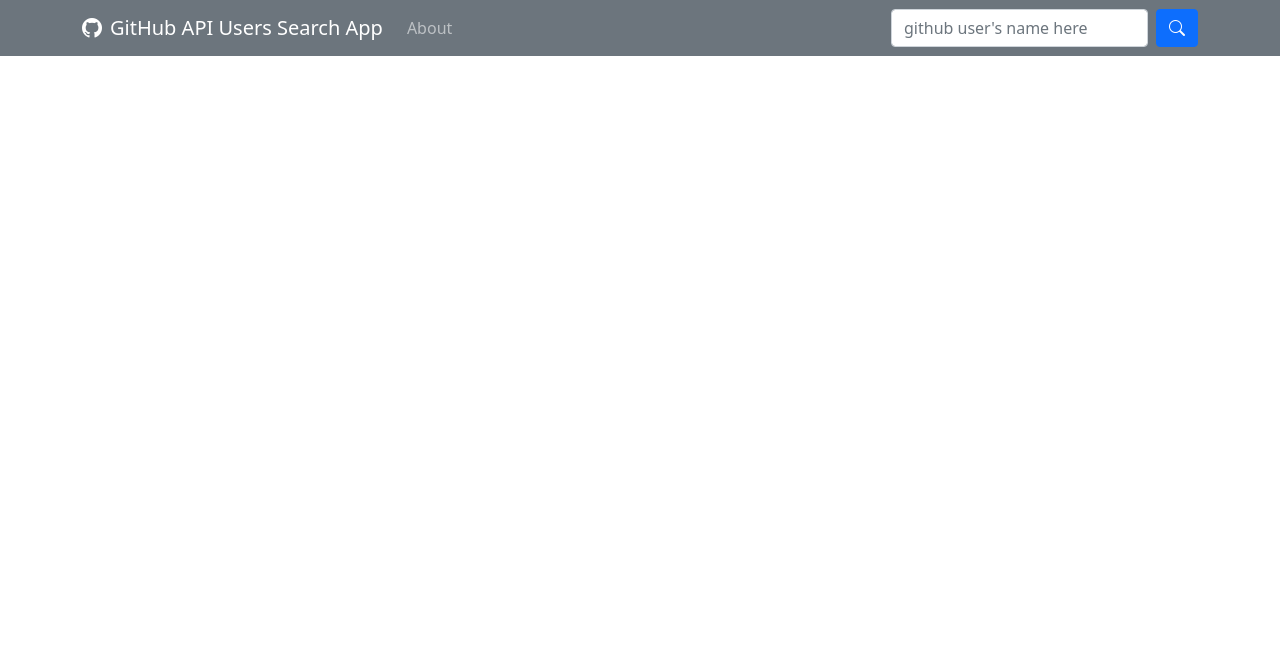
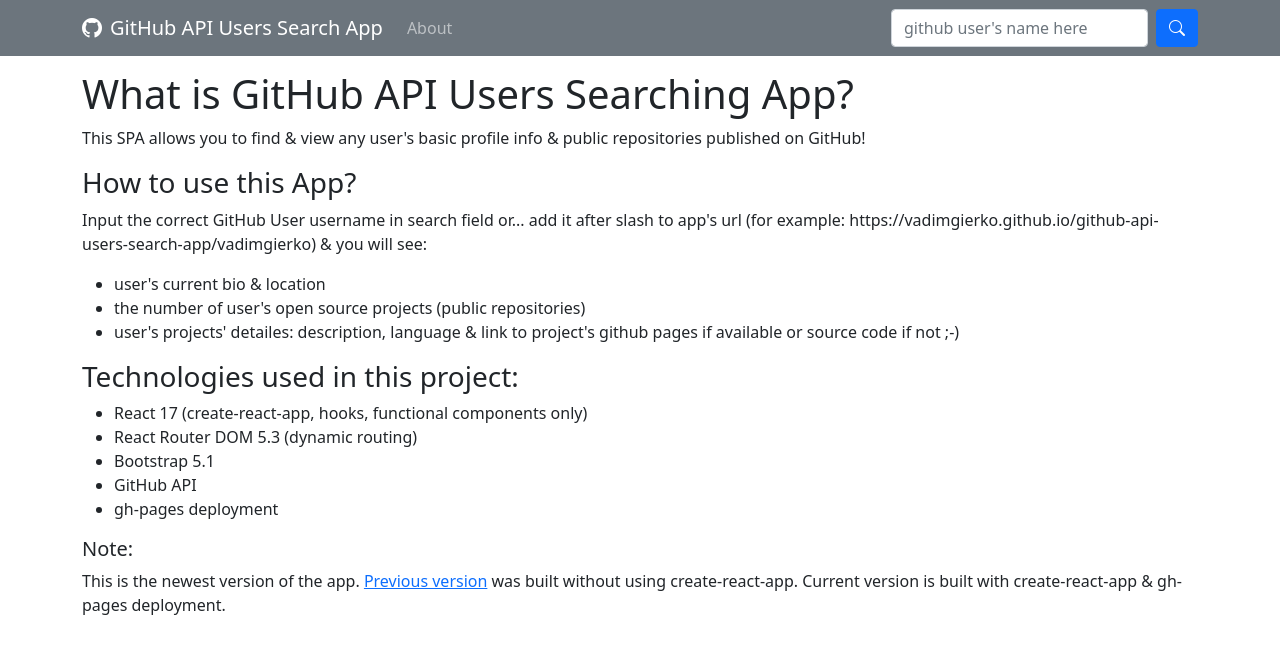
Before and after one commit to vadimgierko/github-api-users-search-app, a React (Create React App) app: page /about in a window 1280 px wide. Shown: the top 654 px of the page. Built offline with nearby package versions, Linux system fonts and the light colour scheme.

Commit message:
Now when you input userName or add it to url you can see his profile page

```diff
--- a/src/App.js
+++ b/src/App.js
@@ -5,33 +5,20 @@
 import HomePage from './components/HomePage';
 
 export default function App() {
-    const [inputedName, setInputedName] = useState();
-    const [userName, setUserName] = useState();
-
-    function handleChange(e) {
-        setInputedName(e.target.value);
-        console.log(inputedName);
-    }
-
-    function handleClick() {
-        setUserName(inputedName);
-    }
 
     return (
         <div className="App">
-            <Header
-                handleChange={handleChange}
-                handleClick={handleClick}
-            />
+            <Header />
             <div className="container">
                 <Switch>
                     <Route exact path="/">
                         <HomePage />
                     </Route>
-                    <Route path="/user-profile">
-                        <div style={{marginTop: 70}}>
-                            <Info userName={userName} />
-                        </div>
+                    <Route path="/about">
+                        <HomePage />
+                    </Route>
+                    <Route path="/:userName">
+                        <Info />
                     </Route>
                 </Switch>
             </div>
--- a/src/components/Header.js
+++ b/src/components/Header.js
@@ -1,12 +1,14 @@
 import { useState } from "react";
 import { Link } from "react-router-dom";
 
-export default function Header({ handleChange, handleClick}) {
+export default function Header() {
     const [isNavCollapsed, setIsNavCollapsed] = useState(true);
 
     const handleNavCollapse = () => {
         setIsNavCollapsed(!isNavCollapsed);
     };
+
+    const [userName, setUserName] = useState();
 
     return (
         <nav className="navbar navbar-expand-lg navbar-dark bg-secondary fixed-top">
@@ -34,7 +36,7 @@
                 <div className={`${isNavCollapsed ? "collapse" : null} navbar-collapse `} id="navbarColor01">
                     <ul className="navbar-nav me-auto">
                         <li className="nav-item">
-                            <Link className="nav-link" to="/" onClick={isNavCollapsed ? null : () => handleNavCollapse() }>About</Link>
+                            <Link className="nav-link" to="/about" onClick={isNavCollapsed ? null : () => handleNavCollapse() }>About</Link>
                         </li>
                     </ul>
                     <form className="d-flex">
@@ -42,18 +44,13 @@
                             type="text"
                             placeholder="github user's name here"
                             className={isNavCollapsed ? "form-control me-2" : "form-control me-2"}
-                            onChange={(e) => handleChange(e)}
+                            onChange={(e) => setUserName(e.target.value)}
                         />
                         <Link
-                            to="/user-profile"
+                            to={`/${userName}`}
                             type="button"
                             className={isNavCollapsed ? "btn btn-primary" : "btn btn-primary"}
-                            onClick={() => {
-                                handleClick();
-                                if (!isNavCollapsed) {
-                                    handleNavCollapse();
-                                }
-                            }}
+                            onClick={!isNavCollapsed ? () => handleNavCollapse() : null}
                         >
                             <i className="bi bi-search"></i>
                         </Link>
--- a/src/components/HomePage.js
+++ b/src/components/HomePage.js
@@ -2,9 +2,9 @@
     return (
         <div style={{marginTop: 70}}>
             <h1>What is  GitHub API Users Searching App?</h1>
-            <p>This app allows you to find & view any user's basic profile info & public repositories published on GitHub!</p>
+            <p>This SPA allows you to find & view any user's basic profile info & public repositories published on GitHub!</p>
             <h3>How to use this App?</h3>
-            <p>Input the correct GitHub User username in search field (or add it after slash to url) & you will see:</p>
+            <p>Input the correct GitHub User username in search field or... add it after slash to app's url (for example: https://vadimgierko.github.io/github-api-users-search-app/vadimgierko) & you will see:</p>
             <ul>
                 <li>user's current bio & location</li>
                 <li>the number of user's open source projects (public repositories)</li>
@@ -12,17 +12,15 @@
             </ul>
             <h3>Technologies used in this project:</h3>
             <ul>
-                <li>React</li>
-                <li>React Router</li>
-                <li>Bootstrap</li>
+                <li>React 17 (create-react-app, hooks, functional components only)</li>
+                <li>React Router DOM 5.3 (dynamic routing)</li>
+                <li>Bootstrap 5.1</li>
                 <li>GitHub API</li>
                 <li>gh-pages deployment</li>
             </ul>
             <h5>Note:</h5>
             <p>
-                This is the newest version of the app.
-                <a href="https://github.com/vadimgierko/GitHub-Users-Search-App">Previous version</a> was built without using create-react-app.
-                Current version is built with create-react-app & gh-pages deployment.
+                This is the newest version of the app. <a href="https://github.com/vadimgierko/GitHub-Users-Search-App">Previous version</a> was built without using create-react-app. Current version is built with create-react-app & gh-pages deployment.
             </p>
         </div>
     );
--- a/src/components/Info.js
+++ b/src/components/Info.js
@@ -1,13 +1,19 @@
-import { useState, useEffect} from 'react';
+import { useState, useEffect } from 'react';
+import { useParams } from 'react-router';
 import Bio from "./Bio";
 import Repos from "./Repos";
 
-export default function Info({userName}) {
+export default function Info() {
+
+    const {userName} = useParams();
+    console.log(userName);
+
     const [userData, setUserData] = useState();
     const [reposData, setReposData] = useState();
 
     useEffect(() => {
         if (!userName) return;
+
         fetch(`https://api.github.com/users/${userName}`)
             .then(response => response.json())
             .then(data => {
@@ -25,7 +31,7 @@
 
     if (userData && reposData) {
         return (
-            <div className="row">
+            <div className="row" style={{marginTop: 70}}>
                 <Bio
                     userName={userData.login}
                     avatarSrc={userData.avatar_url}
```
Also changed, not shown: 1 other file (tests, documents, lock files or other folders).
